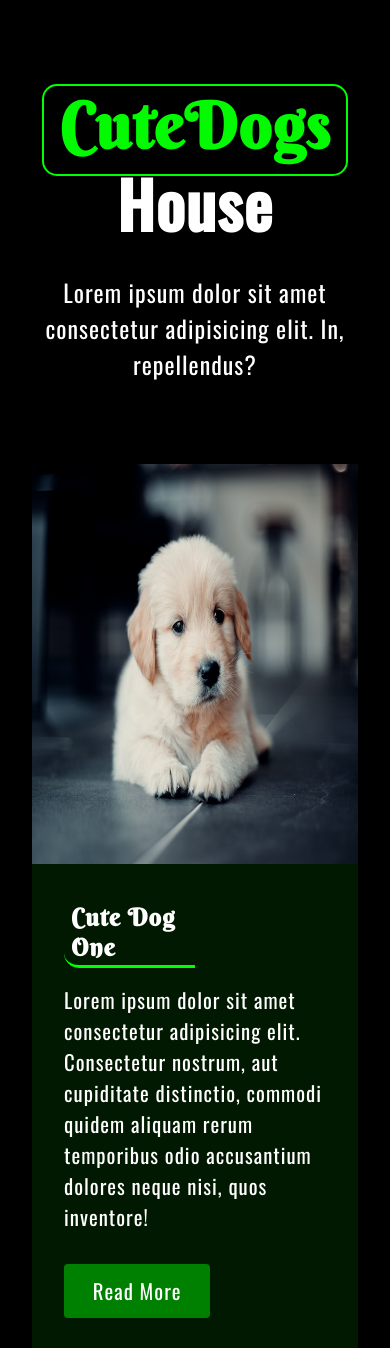
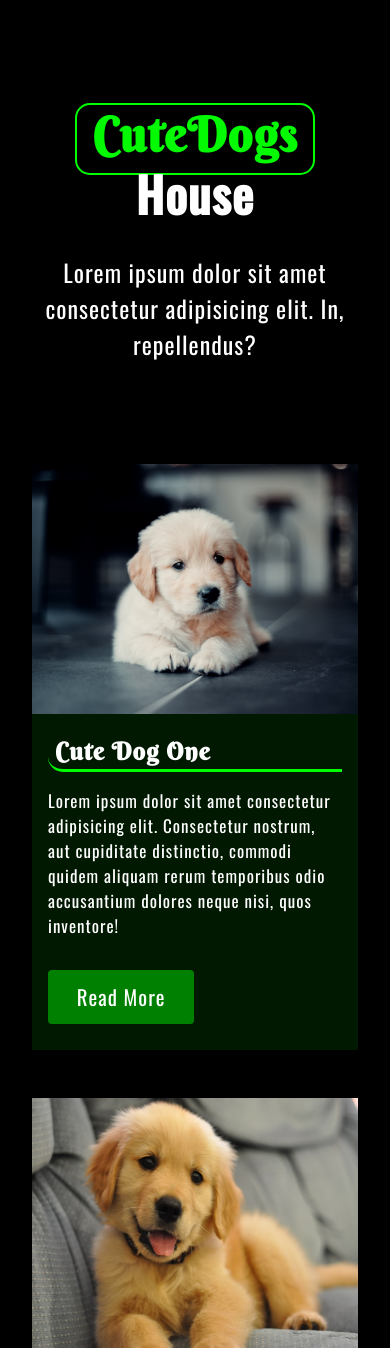
Before and after one commit to omanoble100/cutedogspage, a plain HTML site: page index.html in a window 390 px wide. Shown: the top 1348 px of the page. Drawn offline with nearby package versions, Linux system fonts and the light colour scheme.

Commit message:
responsiveness

```diff
--- a/style.css
+++ b/style.css
@@ -141,7 +141,7 @@ img {
 
 
 .icons span:hover {
-    transform: rotate(-90deg);
+    scale: 1.5;
     background: white;
 
 }
@@ -162,9 +162,35 @@ img {
  } */
 
 
- @media (max-width:950px) {
+ @media (max-width:800px) {
     .card {
         display: block;
         padding-bottom: 10px ;
     }
+
+    .card img {
+        height: 500px;
+    }
  }
+
+ @media (max-width:450px){
+    .main-header h1 {
+        font-size: 3rem;
+    }
+
+    .card h3 {
+        width: 100%;
+    }
+
+    .card p {
+        font-size: 17px;
+    }
+
+    .card img {
+        height: 250px;
+    }
+
+    .card > div {
+        margin: 1rem;
+    }
+ }
```
